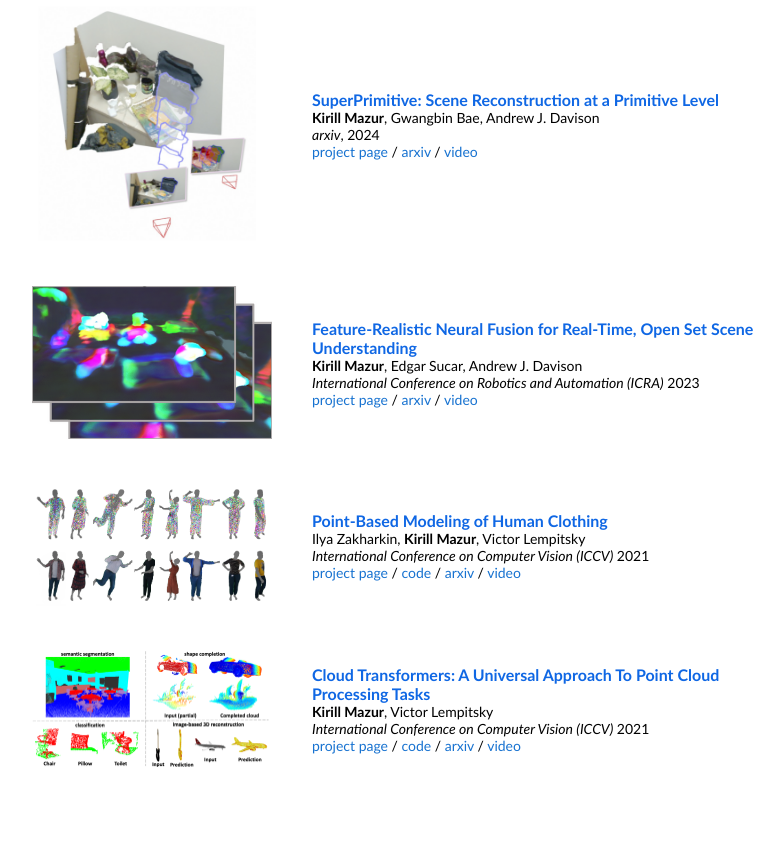
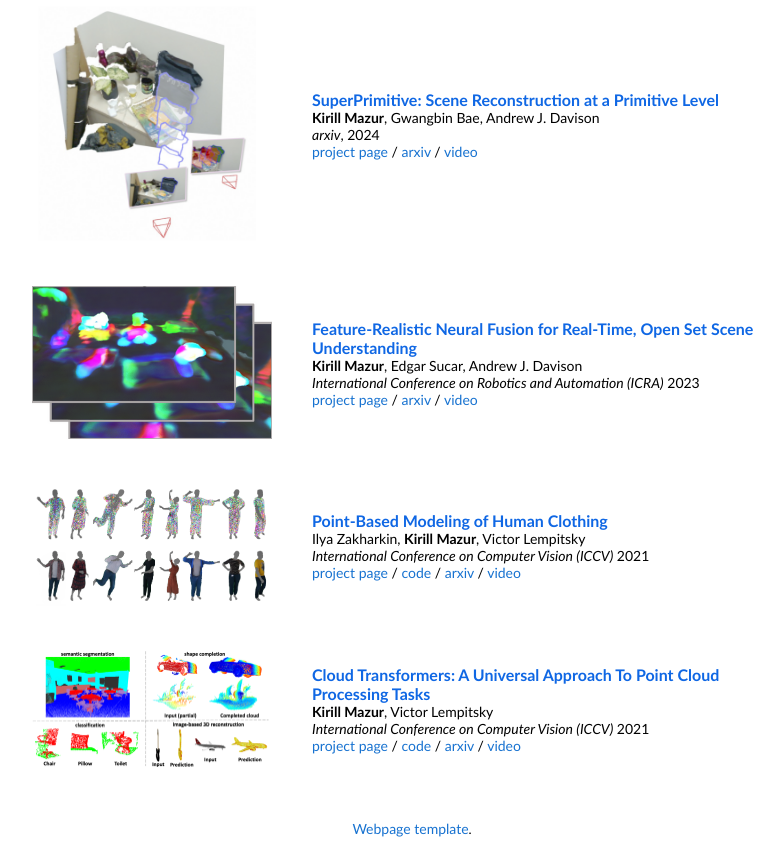
Before and after one commit to makezur/makezur.github.io, a plain HTML site: page index.html in a window 1280 px wide. Shown: the part 391-1249 px from the top of the page, without its empty margins (228-1012 px from the left). Before the commit the page ends 1189 px from the top, so only its background shows below. Drawn offline with Linux system fonts and the light colour scheme.

Commit message:
minor cleanup

```diff
--- a/index.html
+++ b/index.html
@@ -50,11 +50,6 @@
             <tr>
             <td style="padding:20px;width:100%;vertical-align:middle">
               <h2>Research</h2>
-              <!-- <p>
-                I'm interested in computer vision, machine learning, optimization, and image processing.
-                Much of my research is about inferring the physical world (shape, motion, color, light, etc) from images.
-                Representative papers are <span class="highlight">highlighted</span>.
-              </p> -->
             </td>
           </tr>
         </tbody></table>
@@ -177,16 +172,16 @@
         </tr>
 
           </tbody></table>
-          <!-- <table style="width:100%;border:0px;border-spacing:0px;border-collapse:separate;margin-right:auto;margin-left:auto;"><tbody>
+          <table style="width:100%;border:0px;border-spacing:0px;border-collapse:separate;margin-right:auto;margin-left:auto;"><tbody>
             <tr>
               <td style="padding:0px">
                 <br>
-                <p style="text-align:right;font-size:small;">
+                <p style="text-align:center;font-size:small;">
                   <a href="https://github.com/jonbarron/jonbarron_website">Webpage template</a>.
                 </p>
               </td>
             </tr>
-          </tbody></table> -->
+          </tbody></table>
         </td>
       </tr>
     </table>
```
